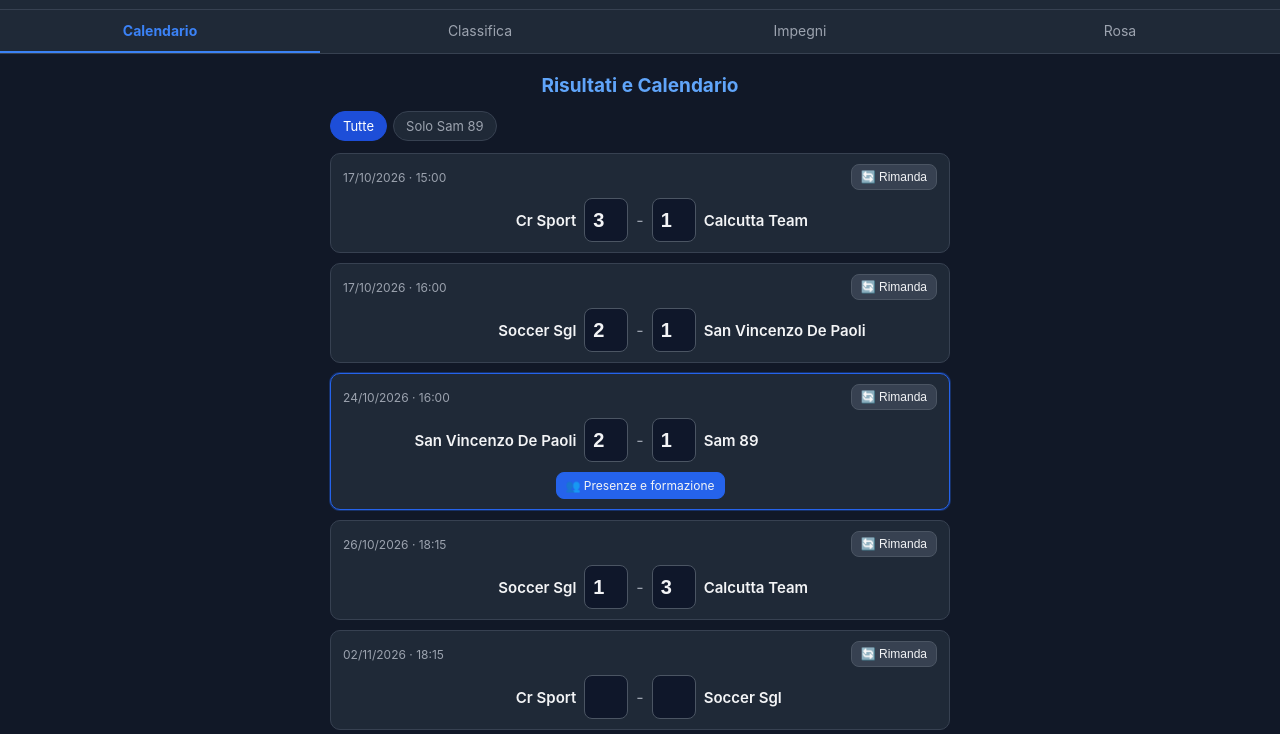
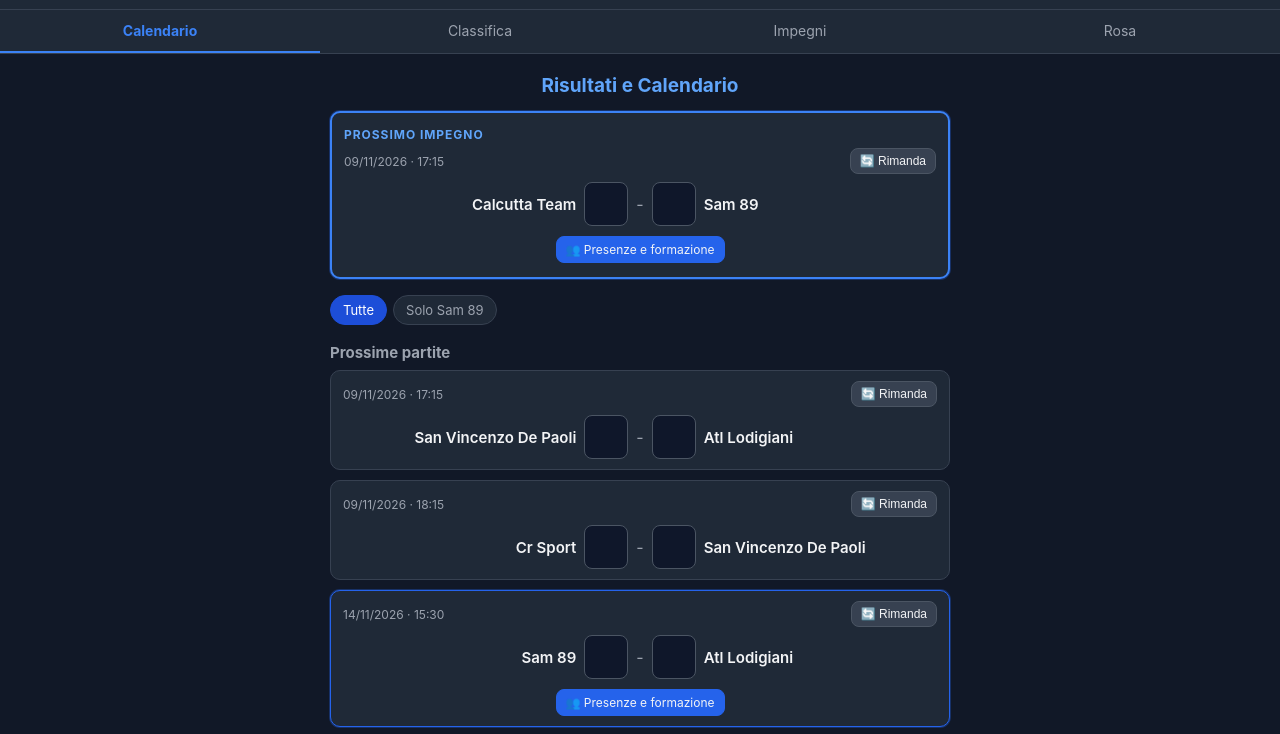
Before and after one commit to Budo84/Sam89, a plain HTML site: page index.html in a window 1280 px wide. Shown: the part 39-773 px from the top of the page. Drawn offline with Linux system fonts and the light colour scheme.

Commit message:
Add files via upload

```diff
--- a/index.html
+++ b/index.html
@@ -86,6 +86,8 @@ tr.me td.l{color:#93c5fd;font-weight:700}
 .bar>div{height:100%;background:#22c55e}
 .empty-msg{text-align:center;color:var(--mut);padding:24px 8px}
 .ctr{text-align:center}
+.nextcard{border:2px solid #3b82f6!important;box-shadow:0 0 0 4px #3b82f633;padding:14px 12px;margin-bottom:16px}
+.nlab{font-size:12px;font-weight:700;letter-spacing:.08em;text-transform:uppercase;color:#60a5fa;margin-bottom:6px}
 .tag{display:inline-block;font-size:11px;padding:2px 8px;border-radius:999px;margin-top:4px}
 .tag.si{background:#14532d;color:#86efac}.tag.no{background:#7f1d1d;color:#fca5a5}.tag.nr{background:#374151;color:#9ca3af}
 .sum{font-size:13px;color:var(--mut);margin:0 0 8px}
@@ -195,11 +197,8 @@ window.addEventListener('hashchange', route);
 let calFilter = 'all';
 function setFilter(f){ calFilter = f; vCalendario(true); }
 function presentCount(id){ const a = app.att[id]; return a ? Object.keys(a).length : null; }
-function vCalendario(noFetch){
-  let h = `<h2>Risultati e Calendario</h2>
-  <div class="chips"><span class="chip ${calFilter==='all'?'on':''}" onclick="setFilter('all')">Tutte</span>
-  <span class="chip ${calFilter==='sam'?'on':''}" onclick="setFilter('sam')">Solo ${ME}</span></div>`;
-  matches.filter(m => calFilter==='all' || isSam(m)).forEach(m => {
+const sortKey = m => { const d = parseDate(effDate(m)); return (d ? d.getTime() : 0) + (parseInt((m.time||'0:0').replace(':','')) || 0); };
+function calCard(m, big){
   const idx = matches.indexOf(m);
   const dt = m.newDate ? `<span class="old">${m.date}</span><span class="new">${m.newDate}</span>` : m.date;
   const pc = presentCount(m.id);
@@ -209,7 +208,8 @@ function vCalendario(noFetch){
     let si=0,no=0,nr=0; app.players.forEach(p=>{ const v=rsvpOf(p,m.id); if(v==='si')si++; else if(v==='no')no++; else nr++; });
     rs = `<div class="ctr small" style="margin-top:8px">👪 <b style="color:#86efac">${si} sì</b> · <b style="color:#fca5a5">${no} no</b> · ${nr} da rispondere<br>${si>=MIN?'<b style="color:#4ade80">✅ minimo raggiunto</b>':`<b style="color:#fbbf24">⏳ mancano ${MIN-si} per il minimo di ${MIN}</b>`}</div>`;
   }
-    h += `<div class="card ${isSam(m)?'sam':''}">
+  return `<div class="card ${isSam(m)?'sam':''} ${big?'nextcard':''}">
+    ${big?'<div class="nlab">Prossimo impegno</div>':''}
     <div class="row between small"><div>${dt} · ${m.time}</div>
       <button class="btn sm" onclick="openModal(${m.id})">🔄 Rimanda</button></div>
     <div class="teams">
@@ -224,7 +224,20 @@ function vCalendario(noFetch){
     ${rs}
     ${isSam(m) ? `<div style="margin-top:10px" class="ctr"><a class="btn primary sm" href="#/partita/${m.id}">👥 Presenze e formazione${pc!==null?` · ${pc} present${pc===1?'e':'i'}`:''}</a></div>` : ''}
   </div>`;
-  });
+}
+function vCalendario(noFetch){
+  const tdy = new Date(); tdy.setHours(0,0,0,0);
+  const isUp = m => { const d = parseDate(effDate(m)); return d && d >= tdy; };
+  const nextM = matches.filter(m => isSam(m) && isUp(m)).sort((a,b) => sortKey(a)-sortKey(b))[0];
+  const flt = m => m !== nextM && (calFilter==='all' || isSam(m));
+  const up = matches.filter(m => isUp(m) && flt(m)).sort((a,b) => sortKey(a)-sortKey(b));
+  const past = matches.filter(m => !isUp(m) && flt(m)).sort((a,b) => sortKey(b)-sortKey(a));
+  let h = `<h2>Risultati e Calendario</h2>`;
+  if(nextM) h += calCard(nextM, true);
+  h += `<div class="chips"><span class="chip ${calFilter==='all'?'on':''}" onclick="setFilter('all')">Tutte</span>
+  <span class="chip ${calFilter==='sam'?'on':''}" onclick="setFilter('sam')">Solo ${ME}</span></div>`;
+  if(up.length) h += `<h3>Prossime partite</h3>` + up.map(m => calCard(m,false)).join('');
+  if(past.length) h += `<h3>Già giocate · risultati</h3>` + past.map(m => calCard(m,false)).join('');
   view.innerHTML = h;
   if(fbReady() && !noFetch) refreshRsvp(false);
 }
--- a/sw.js
+++ b/sw.js
@@ -1,4 +1,4 @@
-const CACHE_NAME = 'winter-cup-v8';
+const CACHE_NAME = 'winter-cup-v9';
 const ASSETS = ['./', './index.html', './manifest.json', './icon-192.png', './icon-512.png', './genitori.html'];
 
 self.addEventListener('install', (e) => {
```
Also changed, not shown: genitori.html (+24 -7 lines). Lines whose indentation alone changed are shown as unchanged.
